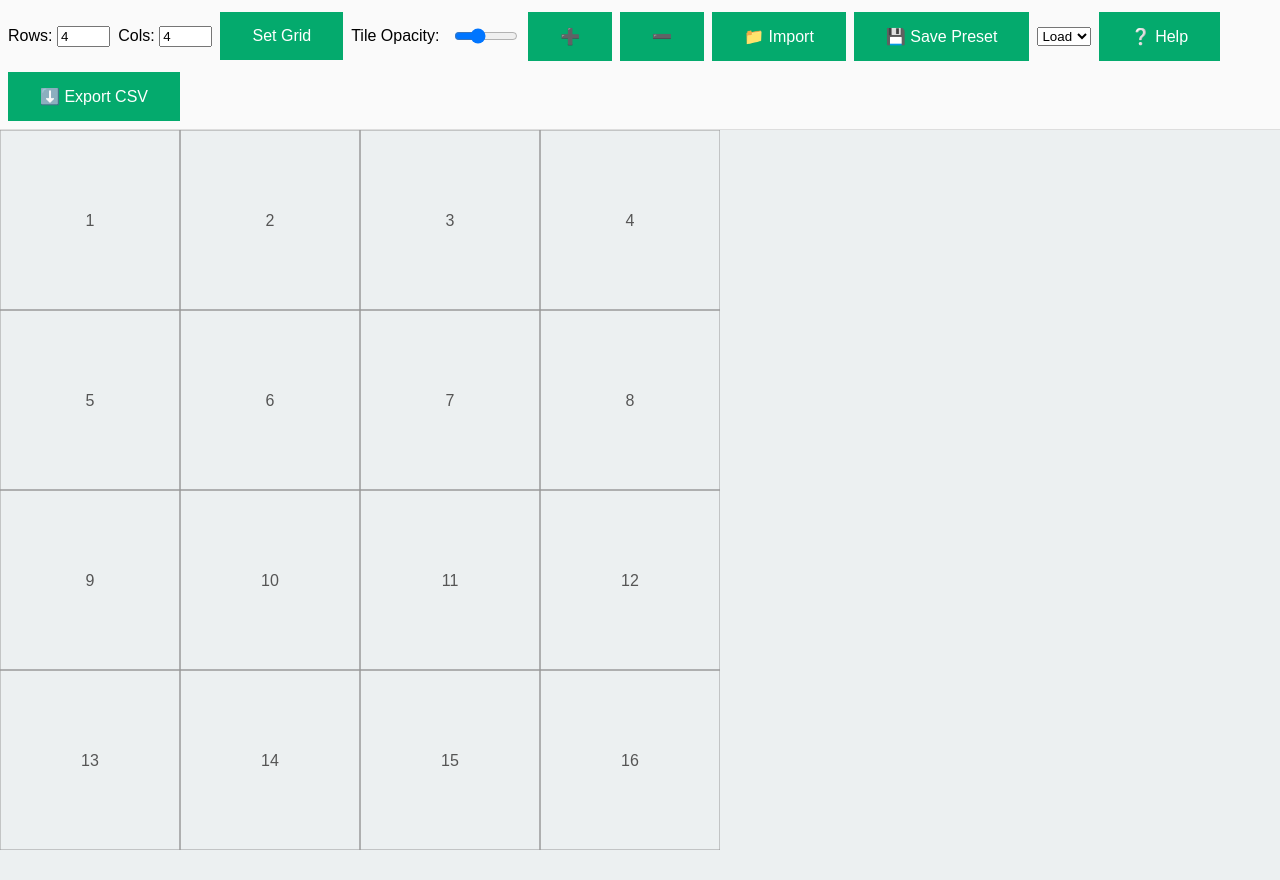
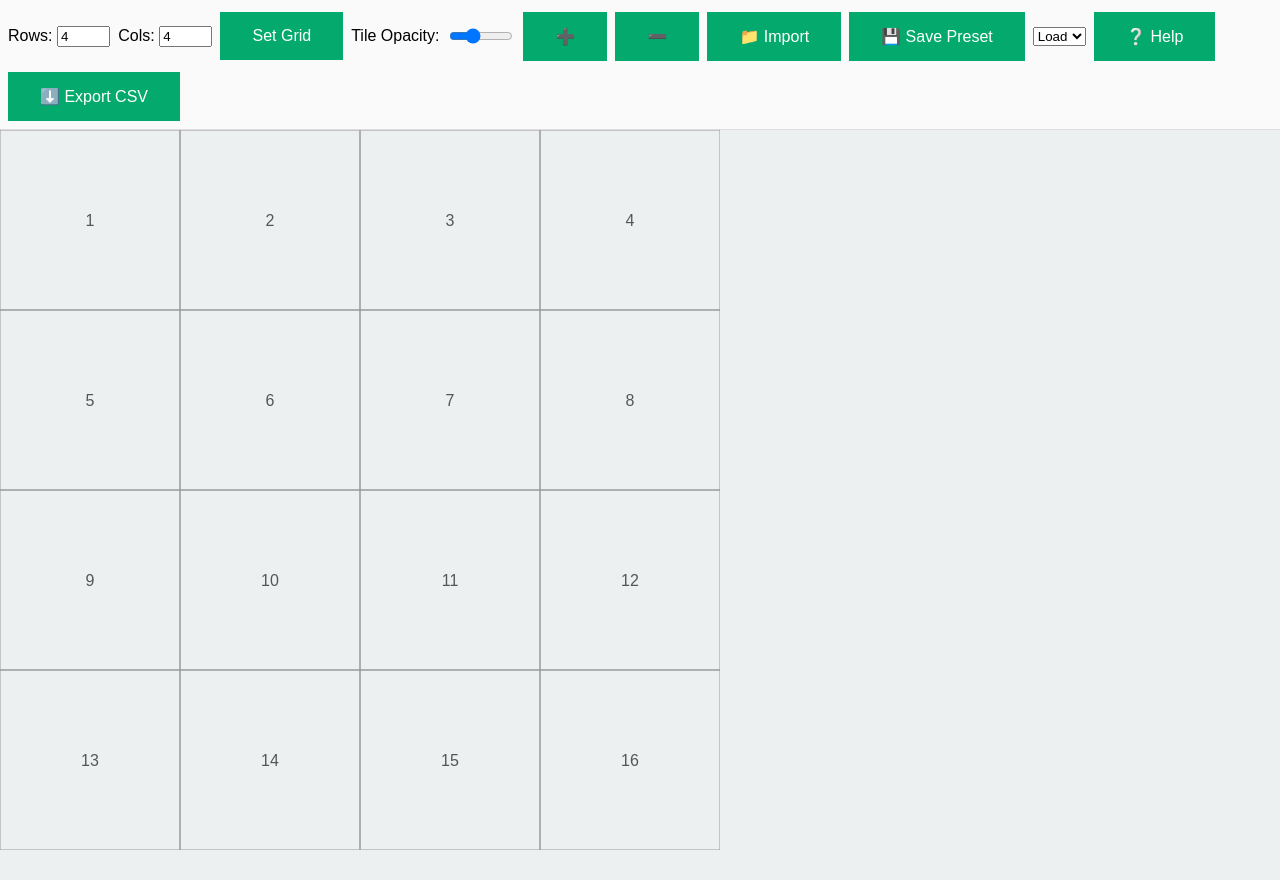
Before and after one commit to harij85/carpet_designer, a Flask app: page / in a window 1280 px wide. Run offline with Flask 3, Linux system fonts and the light colour scheme.

Commit message:
Update style.css

```diff
--- a/static/css/style.css
+++ b/static/css/style.css
@@ -48,10 +48,10 @@
   .modal.hidden { display: none; }
 
   /* opacity slider styling (optional) */
-  #opacityRange {
+  /*#opacityRange {
     width: 100px;
     margin-left: 0.5em;
-  }
+  }*/
 
   .close { position:absolute; top:.5em; right:.5em; cursor:pointer; }
   @media (max-width:600px) {
```
